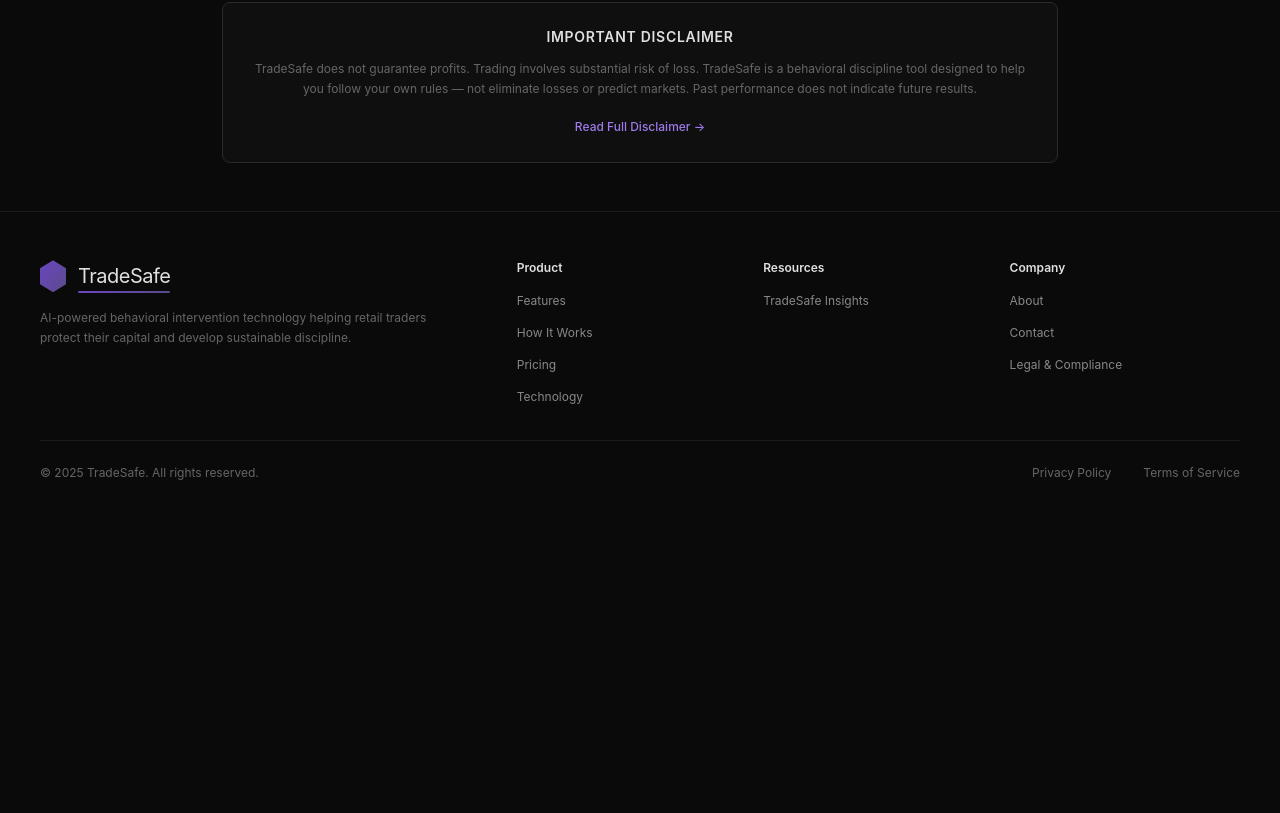
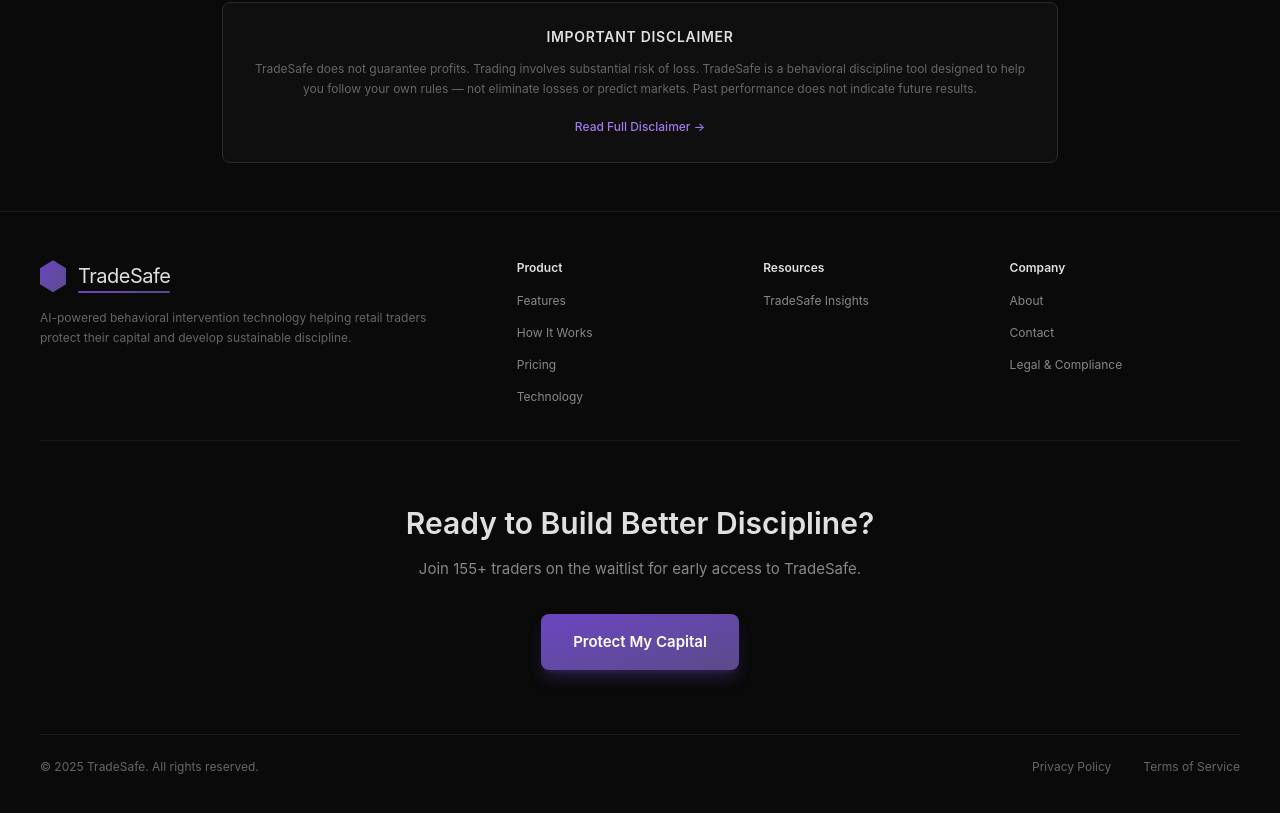
Before and after one commit to Trade-Safe/tradesafe-landing, a Next.js app: page / in a window 1280 px wide. Shown: the part 5349-6162 px from the top of the page. Before the commit the page ends 5878 px from the top, so only its background shows below. Built offline with nearby package versions, Linux system fonts and the light colour scheme.

Commit message:
Add CTA "protect capital" - footer.tsx

```diff
--- a/components/Footer.tsx
+++ b/components/Footer.tsx
@@ -97,6 +97,22 @@ export default function Footer({
           </div>
         </div>
 
+        {/* Pre-footer CTA */}
+        <div className="py-16 text-center border-t border-[#1a1a1a]">
+          <h3 className="text-3xl font-semibold text-[#e0e0e0] mb-4">
+            Ready to Build Better Discipline?
+          </h3>
+          <p className="text-[#888] mb-8 max-w-[500px] mx-auto leading-relaxed">
+            Join 155+ traders on the waitlist for early access to TradeSafe.
+          </p>
+          <a
+            href="#pricing"
+            className="inline-block px-8 py-4 bg-gradient-to-br from-primary to-primary-dark text-white font-semibold rounded-lg hover:opacity-90 transition-opacity shadow-lg shadow-primary/30"
+          >
+            Protect My Capital
+          </a>
+        </div>
+
         {/* Footer bottom */}
         <div className="pt-6 border-t border-[#1a1a1a] flex flex-col md:flex-row justify-between items-center gap-4 text-[#666] text-xs">
           <p>&copy; 2025 TradeSafe. {rights}</p>
```
Lines whose indentation alone changed are shown as unchanged.
